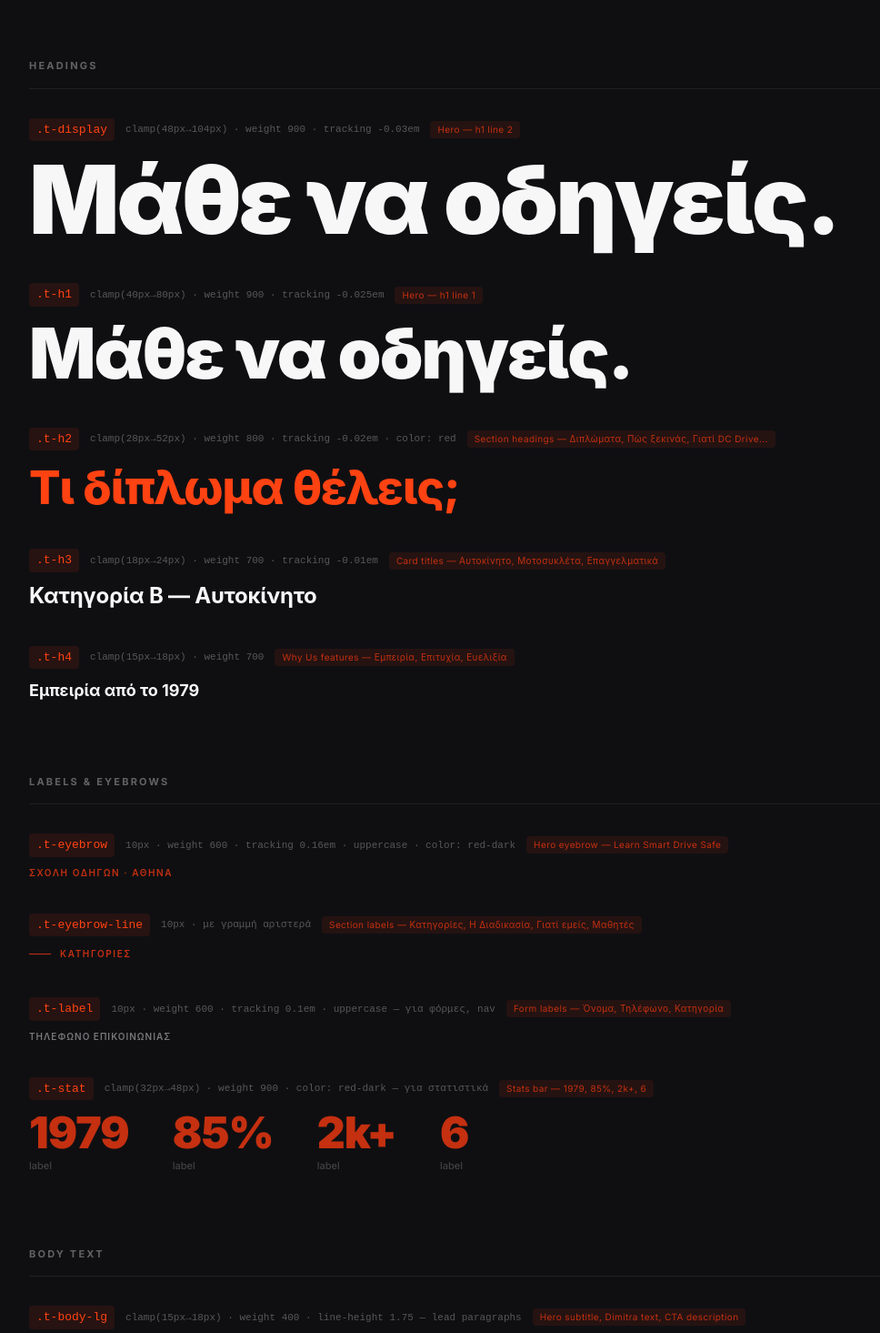
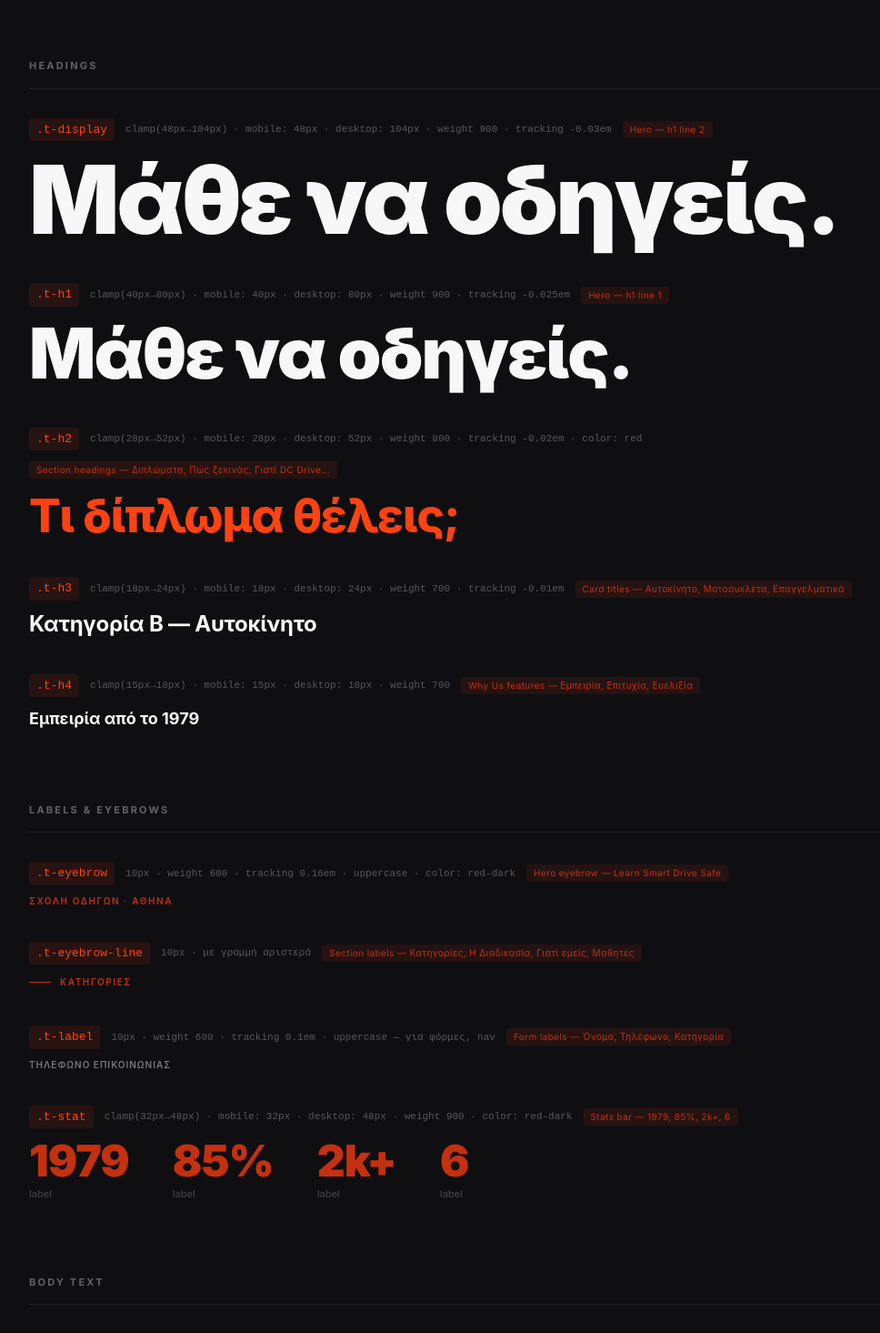
Before and after one commit to bmanologlou/dc26-next, a Next.js app: page /typography in a window 1280 px wide. Shown: the part 280-1745 px from the top of the page at 91% size, without its empty margins (128-1096 px from the left). Built offline with nearby package versions, Linux system fonts and the light colour scheme.

Commit message:
Typography: add mobile/desktop values to all specs

```diff
--- a/app/typography/page.tsx
+++ b/app/typography/page.tsx
@@ -66,19 +66,19 @@ export default function Typography() {
 
         {/* HEADINGS */}
         <Section title="Headings">
-          <Row label="t-display" spec="clamp(48px→104px) · weight 900 · tracking -0.03em" usage="Hero — h1 line 2">
+          <Row label="t-display" spec="clamp(48px→104px) · mobile: 48px · desktop: 104px · weight 900 · tracking -0.03em" usage="Hero — h1 line 2">
             <p className="t-display" style={{ margin: 0 }}>Μάθε να οδηγείς.</p>
           </Row>
-          <Row label="t-h1" spec="clamp(40px→80px) · weight 900 · tracking -0.025em" usage="Hero — h1 line 1">
+          <Row label="t-h1" spec="clamp(40px→80px) · mobile: 40px · desktop: 80px · weight 900 · tracking -0.025em" usage="Hero — h1 line 1">
             <p className="t-h1" style={{ margin: 0 }}>Μάθε να οδηγείς.</p>
           </Row>
-          <Row label="t-h2" spec="clamp(28px→52px) · weight 800 · tracking -0.02em · color: red" usage="Section headings — Διπλώματα, Πώς ξεκινάς, Γιατί DC Drive...">
+          <Row label="t-h2" spec="clamp(28px→52px) · mobile: 28px · desktop: 52px · weight 800 · tracking -0.02em · color: red" usage="Section headings — Διπλώματα, Πώς ξεκινάς, Γιατί DC Drive...">
             <p className="t-h2" style={{ margin: 0 }}>Τι δίπλωμα θέλεις;</p>
           </Row>
-          <Row label="t-h3" spec="clamp(18px→24px) · weight 700 · tracking -0.01em" usage="Card titles — Αυτοκίνητο, Μοτοσυκλέτα, Επαγγελματικά">
+          <Row label="t-h3" spec="clamp(18px→24px) · mobile: 18px · desktop: 24px · weight 700 · tracking -0.01em" usage="Card titles — Αυτοκίνητο, Μοτοσυκλέτα, Επαγγελματικά">
             <p className="t-h3" style={{ margin: 0 }}>Κατηγορία Β — Αυτοκίνητο</p>
           </Row>
-          <Row label="t-h4" spec="clamp(15px→18px) · weight 700" usage="Why Us features — Εμπειρία, Επιτυχία, Ευελιξία">
+          <Row label="t-h4" spec="clamp(15px→18px) · mobile: 15px · desktop: 18px · weight 700" usage="Why Us features — Εμπειρία, Επιτυχία, Ευελιξία">
             <p className="t-h4" style={{ margin: 0 }}>Εμπειρία από το 1979</p>
           </Row>
         </Section>
@@ -94,7 +94,7 @@ export default function Typography() {
           <Row label="t-label" spec="10px · weight 600 · tracking 0.1em · uppercase — για φόρμες, nav" usage="Form labels — Όνομα, Τηλέφωνο, Κατηγορία">
             <p className="t-label" style={{ margin: 0 }}>Τηλέφωνο επικοινωνίας</p>
           </Row>
-          <Row label="t-stat" spec="clamp(32px→48px) · weight 900 · color: red-dark — για στατιστικά" usage="Stats bar — 1979, 85%, 2k+, 6">
+          <Row label="t-stat" spec="clamp(32px→48px) · mobile: 32px · desktop: 48px · weight 900 · color: red-dark" usage="Stats bar — 1979, 85%, 2k+, 6">
             <div style={{ display: 'flex', gap: '48px', flexWrap: 'wrap' }}>
               {['1979', '85%', '2k+', '6'].map(n => (
                 <div key={n}>
@@ -108,10 +108,10 @@ export default function Typography() {
 
         {/* BODY */}
         <Section title="Body Text">
-          <Row label="t-body-lg" spec="clamp(15px→18px) · weight 400 · line-height 1.75 — lead paragraphs" usage="Hero subtitle, Dimitra text, CTA description">
+          <Row label="t-body-lg" spec="clamp(15px→18px) · mobile: 15px · desktop: 18px · weight 400 · line-height 1.75" usage="Hero subtitle, Dimitra text, CTA description">
             <p className="t-body-lg" style={{ margin: 0 }}>Σύγχρονη εκπαίδευση με έμφαση στην ασφάλεια, την ψυχραιμία και την αυτοπεποίθηση. Είμαστε δίπλα σου σε κάθε βήμα της διαδρομής.</p>
           </Row>
-          <Row label="t-body" spec="clamp(13px→15px) · weight 400 · line-height 1.7 — standard text" usage="Steps description, Why Us description, Testimonials">
+          <Row label="t-body" spec="clamp(13px→15px) · mobile: 13px · desktop: 15px · weight 400 · line-height 1.7" usage="Steps description, Why Us description, Testimonials">
             <p className="t-body" style={{ margin: 0 }}>Η σχολή ιδρύθηκε το 1979 από τον πατέρα μου, Δημήτρη Χρηστοθανόπουλο. Συνεχίζω την ίδια παράδοση με σύγχρονη προσέγγιση, τον ίδιο σεβασμό στον μαθητή και την ίδια αγάπη για τη δουλειά.</p>
           </Row>
           <Row label="t-body-sm" spec="13px · weight 400 · line-height 1.65 — card descriptions" usage="Category cards, extra services cards, footer tagline">
@@ -169,7 +169,7 @@ export default function Typography() {
               ))}
             </div>
           </Row>
-          <Row label="nav-mobile-link" spec="clamp(32px→52px) · weight 800 · tracking -0.02em — fullscreen menu" usage="Mobile fullscreen menu links">
+          <Row label="nav-mobile-link" spec="clamp(32px→52px) · mobile: 32px · desktop: 52px · weight 800 · tracking -0.02em" usage="Mobile fullscreen menu links">
             <div style={{ display: 'flex', flexDirection: 'column', gap: '4px' }}>
               {['Πώς ξεκινάς', 'Διπλώματα'].map(l => (
                 <span key={l} style={{ fontSize: 'clamp(32px, 6vw, 52px)', fontWeight: 800, letterSpacing: '-0.02em', color: '#f7f7f8', lineHeight: 1.15 }}>{l}</span>
```
